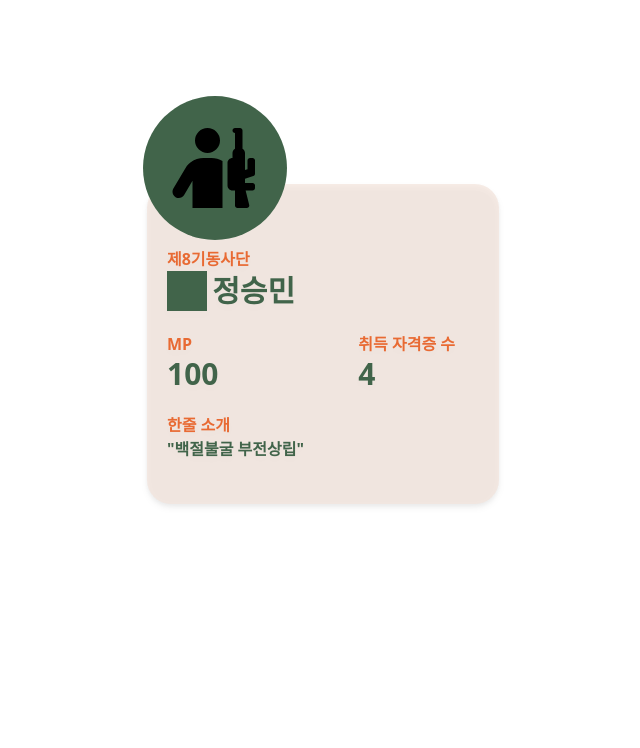
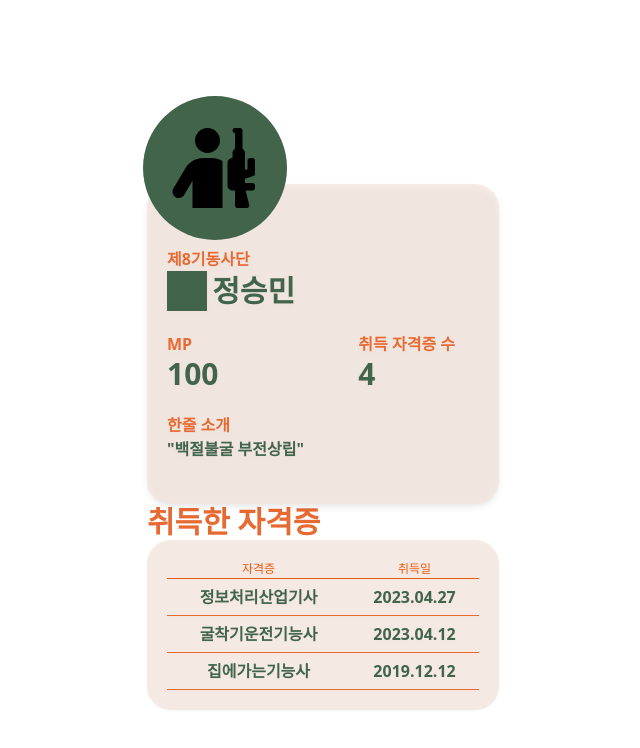
Before and after one commit to rdg1029/Military_License, a Next.js app: page /UserProfile/UserProfile in a window 1280 px wide. Shown: the top 748 px of the page, without its empty margins (317-957 px from the left). Built offline with nearby package versions, Linux system fonts and the light colour scheme.

Commit message:
Updated ListTable.tsx : Change Color, Add Font Styles

```diff
--- a/src/pages/ListTable.tsx
+++ b/src/pages/ListTable.tsx
@@ -27,7 +27,7 @@ const ListTable = (props: Props) => {
       {props.tableHead.map((thData, index) => <th key={index} className="font-medium">{thData}</th>)}
     </thead>
     <tbody>
-      {props.tableData.map((row, index) => <tr key={index}>{row.map((col, index) => <td key={index} className="border-b border-orange-600 pt-1.5 pb-1.5">{col}</td>)}</tr>)}
+      {props.tableData.map((row, index) => <tr key={index}>{row.map((col, index) => <td key={index} className="border-b border-df-orange text-df-green font-extrabold pt-1.5 pb-1.5">{col}</td>)}</tr>)}
     </tbody>
   </table>
   );
--- a/src/pages/UserProfile/UserLicenseList.tsx
+++ b/src/pages/UserProfile/UserLicenseList.tsx
@@ -1,9 +1,32 @@
 import React from "react";
+import ListTable from "../ListTable";
+
+{
+  /* <ListTable
+  tableHead={['랭킹', '계급', '이름', '획득MP', '취득 자격증 수']}
+  tableData={[
+    [<p className="...">1</p>, <img src="..." />, "김푸앙", 120, 8],
+    [<p className="...">2</p>, <img src="..." />, "김대림", 110, 7],
+    [<p className="...">3</p>, <img src="..." />, "박안양", 100, 7],
+    ...
+  ]} /> */
+}
 
 const UserLicenseList = () => {
-  return(
+  return (
     <div>
-
+      <div className="flex justify-center items-center w-85 h-full bg-df-orange-opacity drop-shadow-sm rounded-3xl">
+        <div className="w-80 m-5">
+          <ListTable
+            tableHead={["자격증", "취득일"]}
+            tableData={[
+              ["정보처리산업기사", "2023.04.27"],
+              ["굴착기운전기능사", "2023.04.12"],
+              ["집에가는기능사", "2019.12.12"],
+            ]}
+          />
+        </div>
+      </div>
     </div>
   );
 };
--- a/src/pages/UserProfile/UserProfile.tsx
+++ b/src/pages/UserProfile/UserProfile.tsx
@@ -1,10 +1,17 @@
 import React from "react";
 import UserInformation from "./UserInformation";
+import UserLicenseList from "./UserLicenseList";
 
 const UserProfile = () => {
   return (
-    <div className="flex flex-col justify-center items-center pt-20">
-      <UserInformation />
+    <div className="flex justify-center items-center">
+      <div className="flex flex-col justify-center items-start pt-20">
+        <UserInformation />
+        <h1 className="text-df-orange text-3xl font-extrabold">
+          취득한 자격증
+        </h1>
+        <UserLicenseList />
+      </div>
     </div>
   );
 };
```
